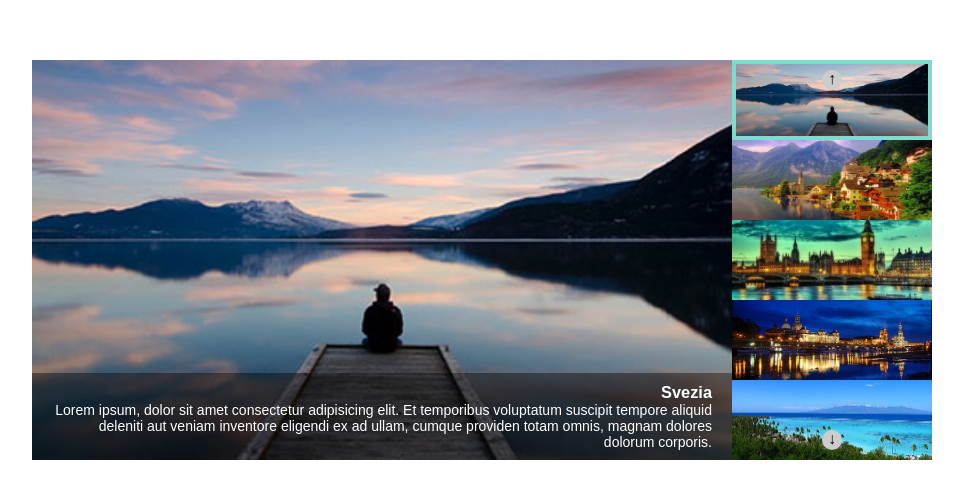
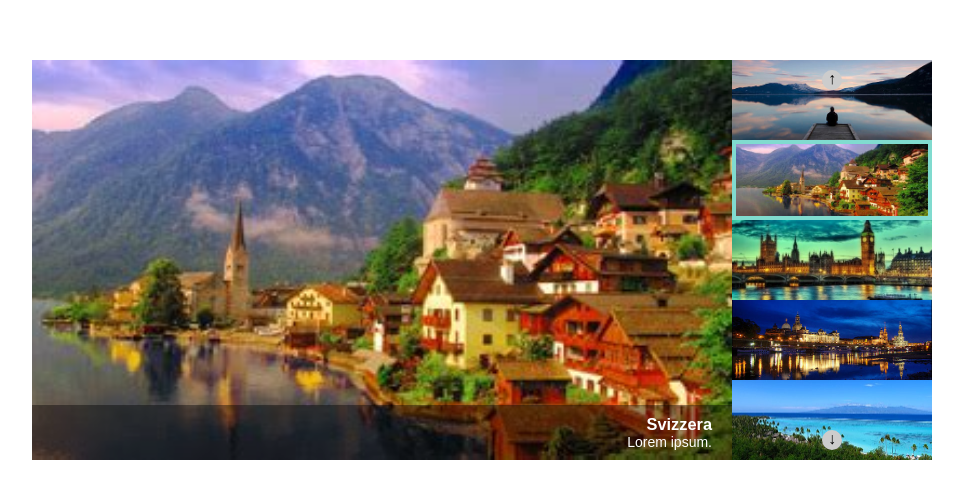
Before and after one commit to LuigiRagusa95/vue-slider, a plain HTML site: page index.html in a window 1280 px wide. Shown: the part 140-638 px from the top of the page, without its empty margins (158-1121 px from the left). Drawn offline with nearby package versions, Linux system fonts and the light colour scheme.

Commit message:
ADD: add auto play function

```diff
--- a/index.html
+++ b/index.html
@@ -25,7 +25,7 @@
 			<!-- Thumbnails -->
 			<div class="thumbs">
 				<!-- genera con vue  -->
-				<div v-for="(img, index) in slides" class="thumb" :class="getActive(index, actived)" @click="handleClick">
+				<div v-for="(img, index) in slides" class="thumb" :class="getActive(index, actived)">
 					<img :src="img.image" :alt="img.title" />
 				</div>
 
--- a/js/main.js
+++ b/js/main.js
@@ -33,6 +33,11 @@ const root = new Vue({
 		],
 		actived: 0,
 	},
+	created() {
+		setInterval(() => {
+			this.nextSlide();
+		}, 3000);
+	},
 	methods: {
 		getActive(thumbIndex, currentIndex) {
 			return thumbIndex === currentIndex ? `active` : "";
@@ -42,15 +47,9 @@ const root = new Vue({
 		},
 		prevSlide() {
 			this.actived <= 0 ? (this.actived = this.slides.length - 1) : this.actived--;
-			console.log(this.actived);
 		},
 		nextSlide() {
 			this.actived >= this.slides.length - 1 ? (this.actived = 0) : this.actived++;
-			console.log(this.actived);
-		},
-		handleClick(event) {
-			console.log("click", event.currentTarget);
-			console.log(this.actived);
 		},
 	},
 });
```
